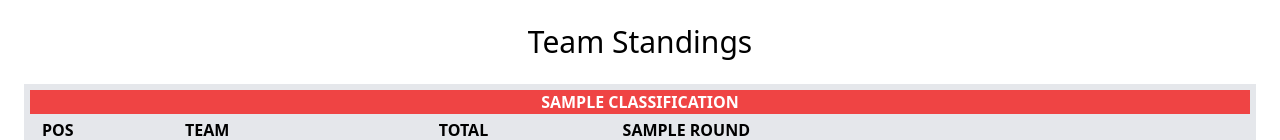
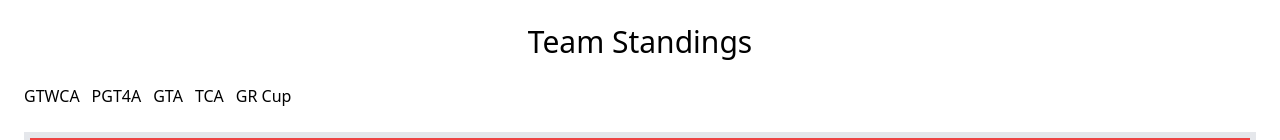
Before and after one commit to woobrendan/points_calculator, a Django app: template points_calculator/standings/templates/standing/team_standing.html in a window 1280 px wide. Shown: the part 89-229 px from the top of the page. Run offline with Django 4.2, Linux system fonts and the light colour scheme; the template is opened without the code that fills it: most values are stand-ins (such as "Sample title", 1, 10 or a date in 2020); some libraries are stand-ins or nearby versions.

Commit message:
change all anchor styling for series buttons to use anchor style

```diff
--- a/points_calculator/standings/templates/standing/team_standing.html
+++ b/points_calculator/standings/templates/standing/team_standing.html
@@ -5,6 +5,27 @@
 
 {% block content %}
     <h1 class="mb-6 text-3xl text-center">Team Standings</h1>
+
+
+    <div class="inline-flex rounded-md w-full gap-3 center mb-6" role="group">
+
+        <button type="button" class="{{ button_style }}">
+            <a href="{% url 'standing:team' 'gtwca' %}" class="{{ anchor_style }}">GTWCA</a>
+        </button>
+        <button type="button" class="{{ button_style }}">
+            <a href="{% url 'standing:team' 'pgt4a' %}" class="{{ anchor_style }}">PGT4A</a>
+        </button>
+        <button type="button" class="{{ button_style }}">
+            <a href="#" class="{{ anchor_style }}">GTA</a>
+        </button>
+        <button type="button" class="{{ button_style }}">
+            <a href="#" class="{{ anchor_style }}">TCA</a>
+        </button>
+        <button type="button" class="{{ button_style }}">
+            <a href="#" class="{{ anchor_style }}">GR Cup</a>
+        </button>
+
+    </div>
 
     {% for classification, teams in team_standing.items %}
         <div class="bg-gray-200 mb-10 border-2 border-black-600 p-1">
```
